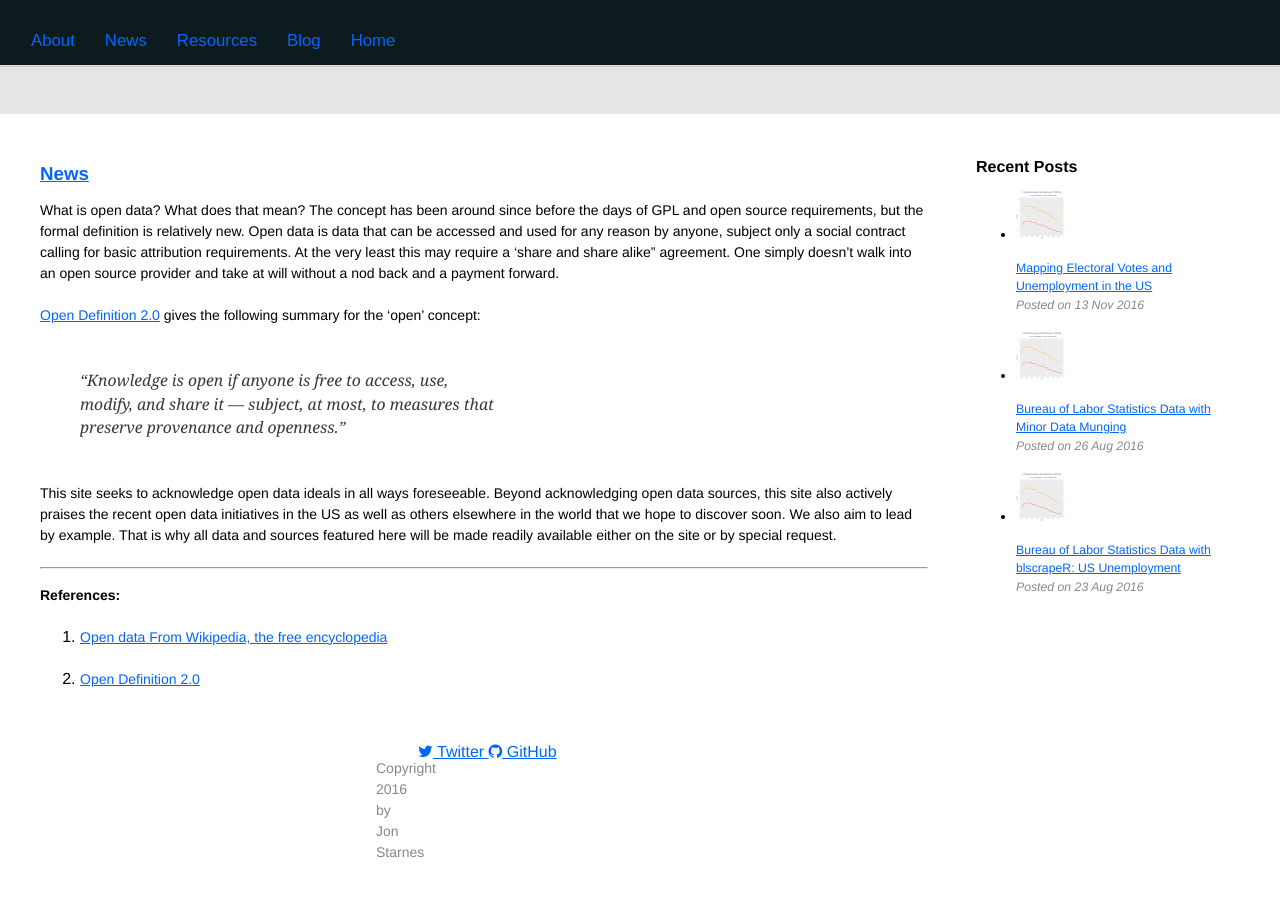
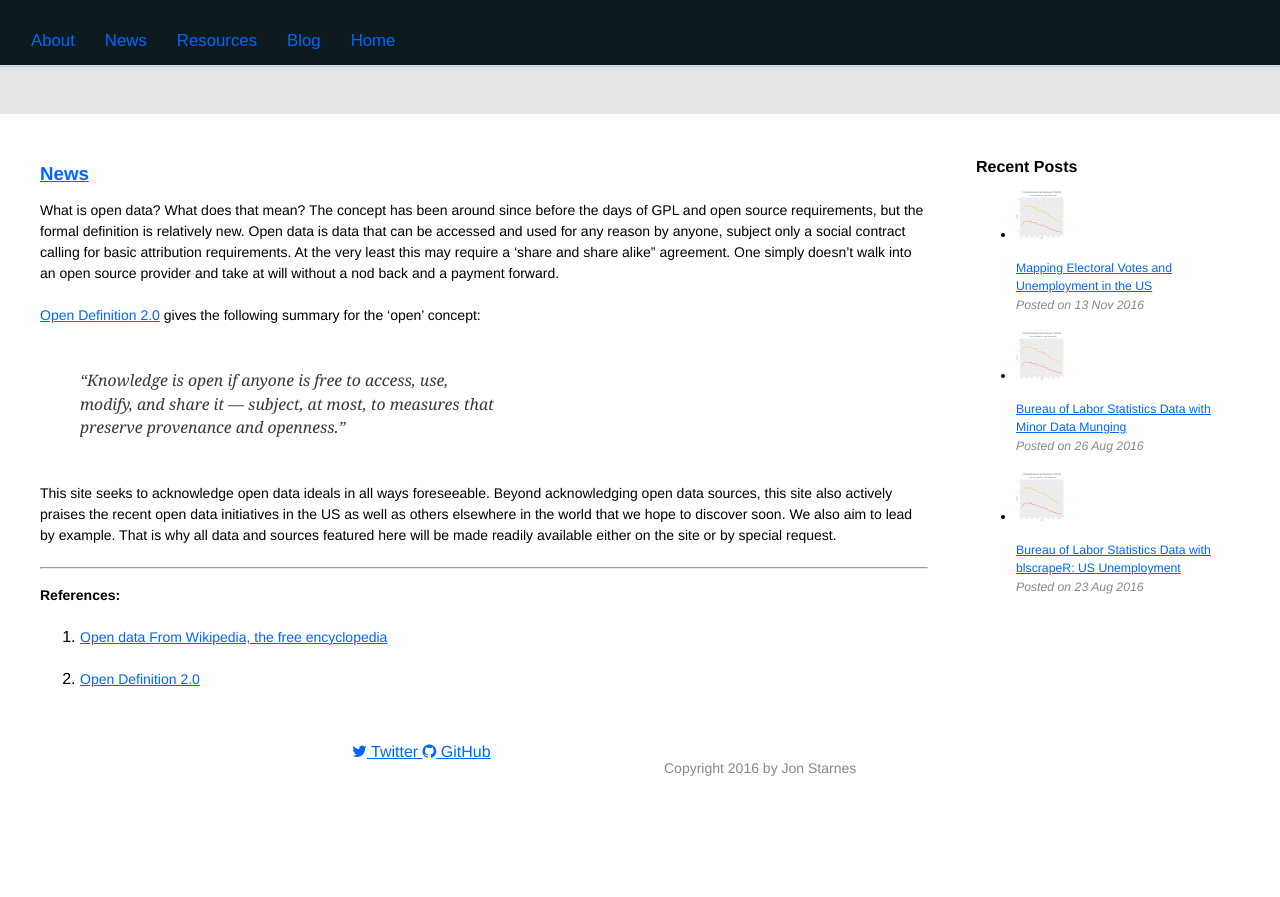
Before and after one commit to jon-starnes/jon-starnes.github.io, a Jekyll site: the page built from index.html, in a window 1280 px wide and 900 px high, scrolled down 54 px. Shown: the top 897 px of the window. Built offline with Jekyll 4.4.1, drawn with Linux system fonts in a browser that asks for light colours; nearby versions of some CDN libraries; after the commit the page ends 900 px from its top, so only the background shows below that.

Commit message:
Style updates

```diff
--- a/_includes/footer.html
+++ b/_includes/footer.html
@@ -18,10 +18,11 @@
         <i class="fa fa-github"></i> GitHub
       </a>
       {% endif %}
+    </div>
 
-      <div class="col sidebar1">
-        <p class = "desc">Copyright 2016 by Jon Starnes</p>
-      </div>
+    <div class="col sidebar1">
+      <p class = "desc">Copyright 2016 by Jon Starnes</p>
     </div>
+
   </div><!--/row -->
 </div><!--/container -->
```
